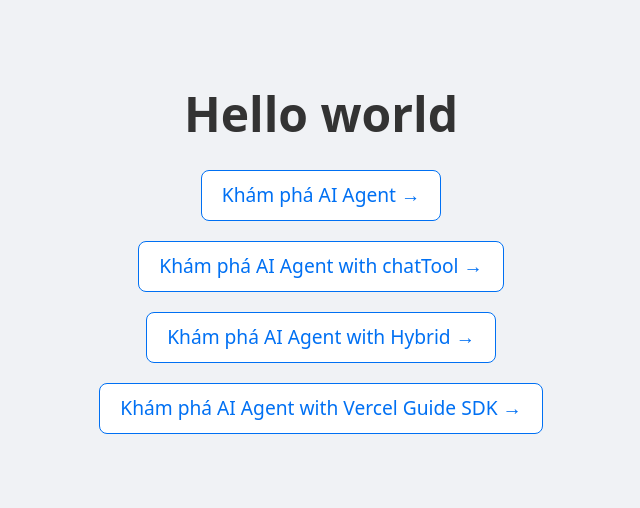
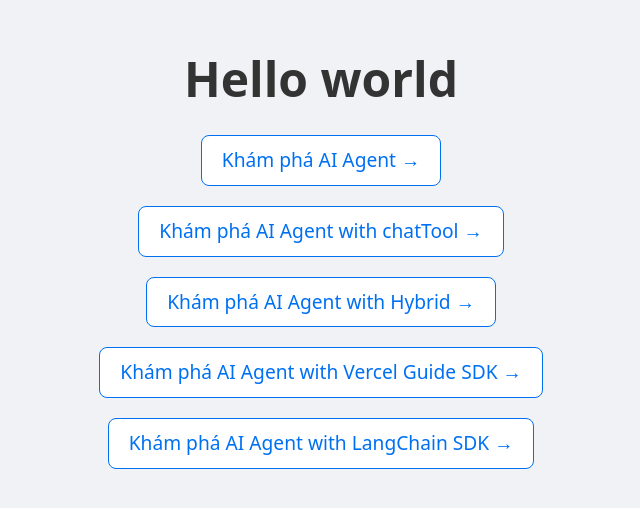
Before and after one commit to phxbinh/TrungNguyen, a Next.js app: page / in a window 1280 px wide. Shown: the part 144-652 px from the top of the page, without its empty margins (319-959 px from the left). Built offline with nearby package versions, Linux system fonts and the light colour scheme.

Commit message:
Update page.tsx

```diff
--- a/src/app/page.tsx
+++ b/src/app/page.tsx
@@ -49,6 +49,9 @@ export default function HomePage() {
       <Link href="/vercel-guides" style={linkStyle}>
         Khám phá AI Agent with Vercel Guide SDK →
       </Link>
+      <Link href="/langchain-sdk" style={linkStyle}>
+        Khám phá AI Agent with LangChain SDK →
+      </Link>
     </div>
   );
 }
```
